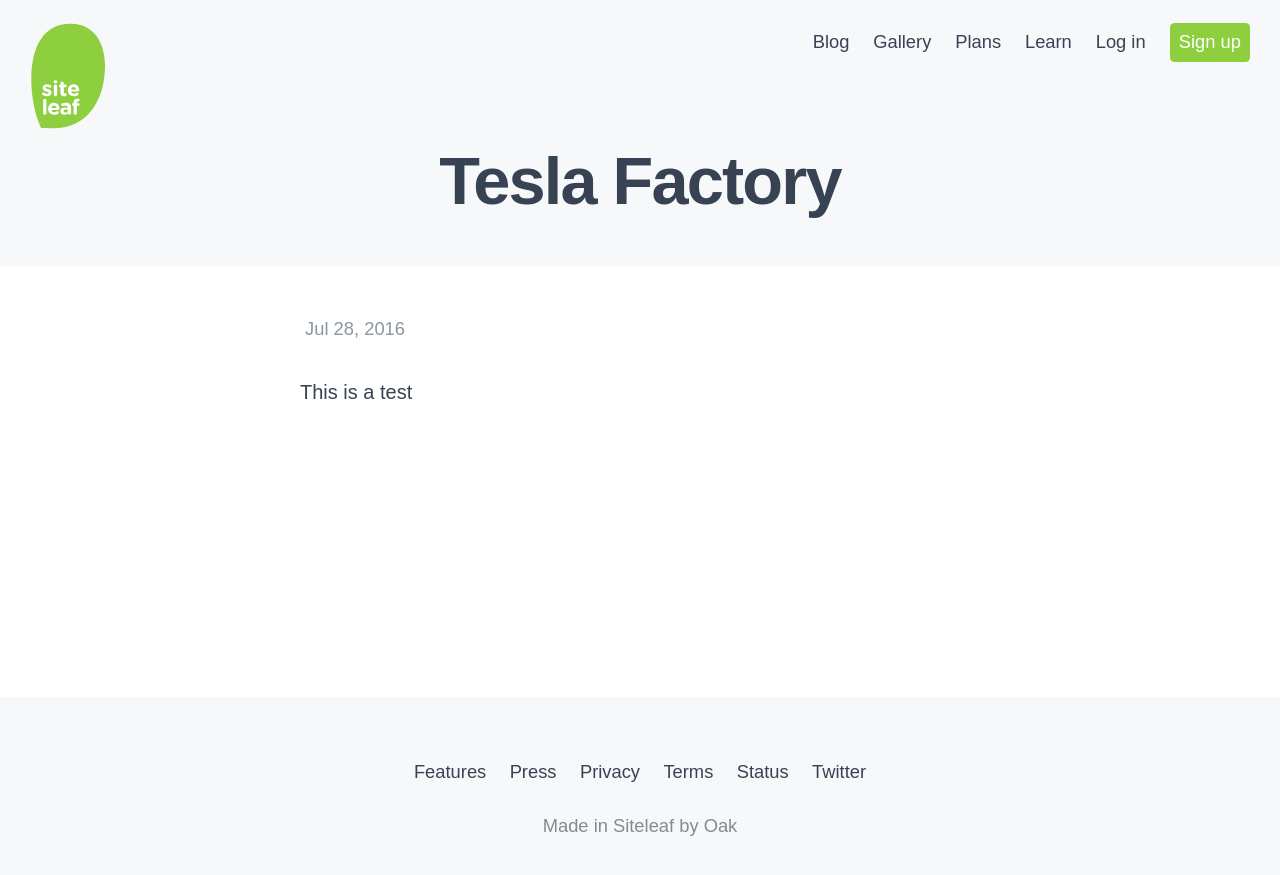
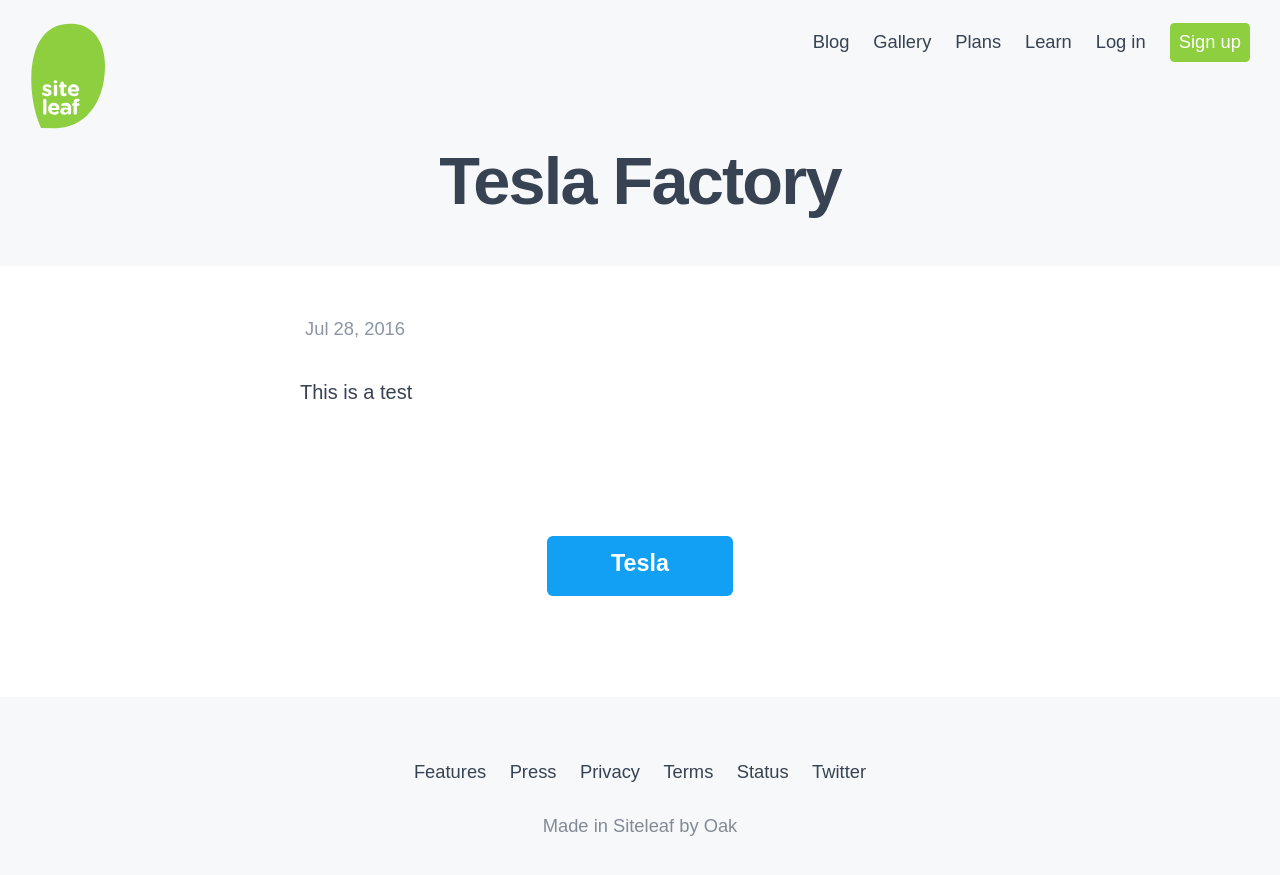
Before and after one commit to budweis/venture, a Jekyll site: the page built from _posts/2016-07-28-tesla-factory.markdown, in a window 1280 px wide. Shown: the top 875 px of the page. Built offline with Jekyll 4.4.1, drawn with Linux system fonts in a browser that asks for light colours; some web fonts are replaced.

Commit message:
Updated Tesla Factory

```diff
--- a/_posts/2016-07-28-tesla-factory.markdown
+++ b/_posts/2016-07-28-tesla-factory.markdown
@@ -1,6 +1,10 @@
 ---
 title: Tesla Factory
 date: 2016-07-28 18:20:00 +02:00
+description: Tesla
+button:
+  title: Tesla
+  url: tesla test
 ---
 
 This is a test
```
